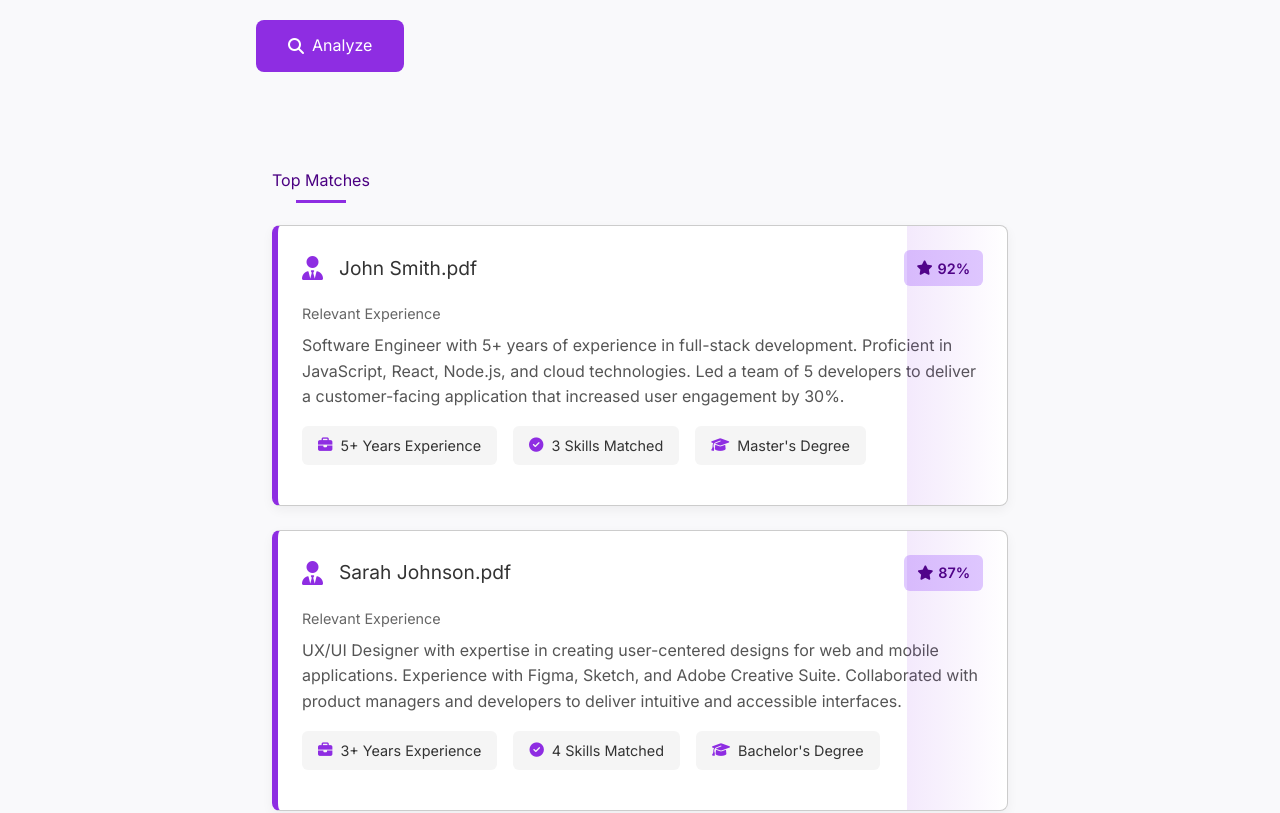
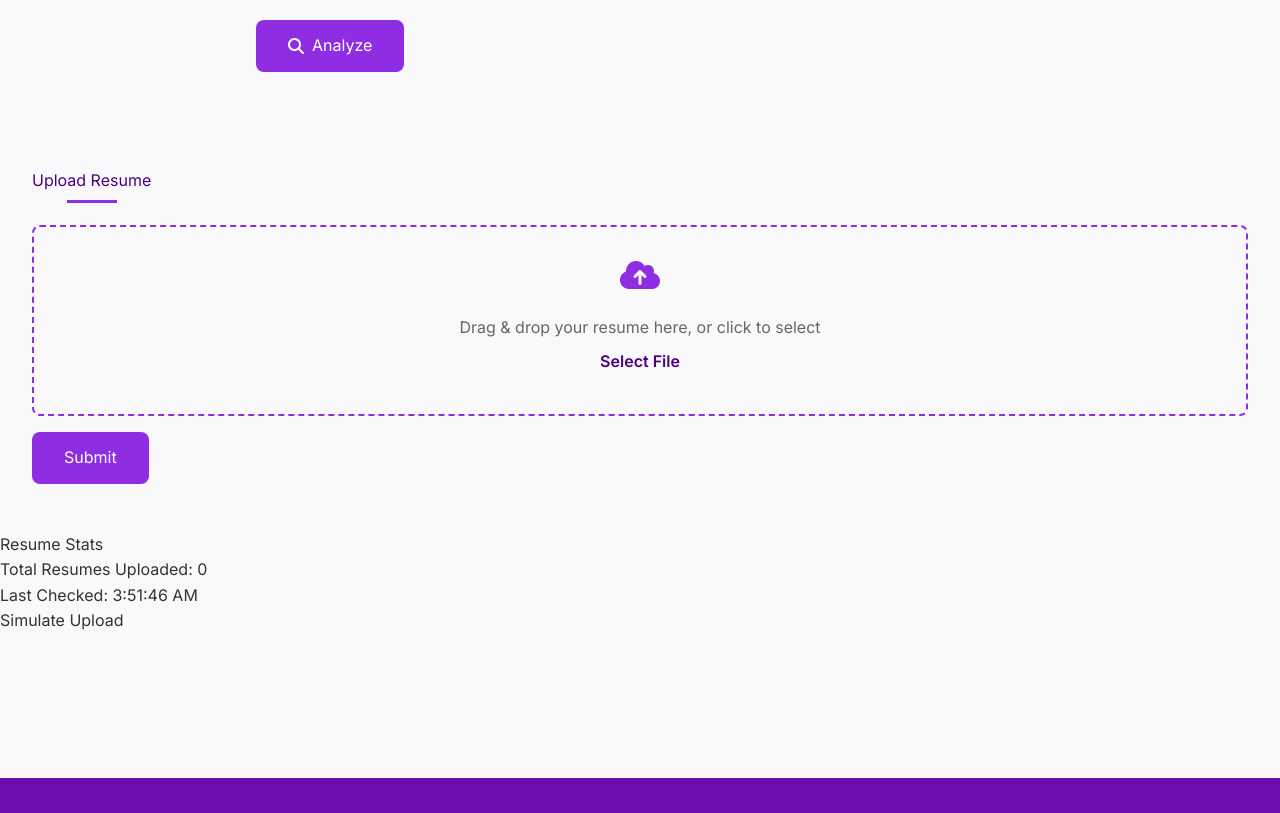
Before and after one commit to Sonikaelangovan/resume-screener-app, a Next.js app: page / in a window 1280 px wide. Shown: the part 1340-2153 px from the top of the page. Built offline with nearby package versions, Linux system fonts and the light colour scheme.

Commit message:
Update index.js

```diff
--- a/src/pages/index.js
+++ b/src/pages/index.js
@@ -1,5 +1,7 @@
 import Head from 'next/head';
 import { useEffect } from 'react';
+import ResumeUpload from '../components/ResumeUpload';
+import ResumeStats from '../components/ResumeStats';
 
 export default function Home() {
   useEffect(() => {
@@ -125,7 +127,8 @@ export default function Home() {
         <link rel="stylesheet" href="https://fonts.googleapis.com/css2?family=Inter:wght@400;600&display=swap" />
         <link rel="stylesheet" href="https://cdnjs.cloudflare.com/ajax/libs/font-awesome/6.4.0/css/all.min.css" />
       </Head>
-          <nav className="navbar">
+
+      <nav className="navbar">
         <div className="logo">
           <i className="fas fa-file-alt"></i>
           ResumeScreener.ai
@@ -182,23 +185,11 @@ export default function Home() {
             </div>
             <div className="form-group">
               <label htmlFor="resumes">Upload Resumes (.pdf/.docx)</label>
-              <div
-                className="file-upload"
-                id="fileUpload"
-                onClick={() => document.getElementById('resumes').click()}
-              >
+              <div className="file-upload" id="fileUpload">
                 <i className="fas fa-cloud-upload-alt"></i>
                 <p>Drag and drop files here or click to browse</p>
                 <p className="small">Supported formats: PDF, DOCX</p>
-                <input
-                  type="file"
-                  id="resumes"
-                  name="resumes"
-                  multiple
-                  accept=".pdf,.docx"
-                  required
-                  style={{ display: 'none' }}
-                />
+                <input type="file" id="resumes" name="resumes" multiple accept=".pdf,.docx" required style={{ display: 'none' }} />
               </div>
               <div className="file-list" id="fileList"></div>
             </div>
@@ -209,79 +200,10 @@ export default function Home() {
         </div>
       </section>
 
-                    <section id="results" className="results-section container">
-        {/* Sample results - JS will replace these */}
-        <h2>Top Matches</h2>
+      <ResumeUpload />
+      <ResumeStats />
 
-        <div className="result-card">
-          <div className="result-header">
-            <div className="result-title">
-              <i className="fas fa-user-tie"></i>
-              <h3>John Smith.pdf</h3>
-            </div>
-            <div className="match-score">
-              <i className="fas fa-star"></i>
-              92%
-            </div>
-          </div>
-          <div className="result-content">
-            <h4>Relevant Experience</h4>
-            <p>
-              Software Engineer with 5+ years of experience in full-stack development. Proficient in JavaScript, React,
-              Node.js, and cloud technologies. Led a team of 5 developers to deliver a customer-facing application that
-              increased user engagement by 30%.
-            </p>
-            <div className="result-metrics">
-              <div className="metric">
-                <i className="fas fa-briefcase"></i>
-                <span>5+ Years Experience</span>
-              </div>
-              <div className="metric">
-                <i className="fas fa-check-circle"></i>
-                <span>3 Skills Matched</span>
-              </div>
-              <div className="metric">
-                <i className="fas fa-graduation-cap"></i>
-                <span>Master&apos;s Degree</span>
-              </div>
-            </div>
-          </div>
-        </div>
-
-        <div className="result-card">
-          <div className="result-header">
-            <div className="result-title">
-              <i className="fas fa-user-tie"></i>
-              <h3>Sarah Johnson.pdf</h3>
-            </div>
-            <div className="match-score">
-              <i className="fas fa-star"></i>
-              87%
-            </div>
-          </div>
-          <div className="result-content">
-            <h4>Relevant Experience</h4>
-            <p>
-              UX/UI Designer with expertise in creating user-centered designs for web and mobile applications.
-              Experience with Figma, Sketch, and Adobe Creative Suite. Collaborated with product managers and developers
-              to deliver intuitive and accessible interfaces.
-            </p>
-            <div className="result-metrics">
-              <div className="metric">
-                <i className="fas fa-briefcase"></i>
-                <span>3+ Years Experience</span>
-              </div>
-              <div className="metric">
-                <i className="fas fa-check-circle"></i>
-                <span>4 Skills Matched</span>
-              </div>
-              <div className="metric">
-                <i className="fas fa-graduation-cap"></i>
-                <span>Bachelor&apos;s Degree</span>
-              </div>
-            </div>
-          </div>
-        </div>
+      <section id="results" className="results-section container">
       </section>
 
       <footer className="footer">
```
